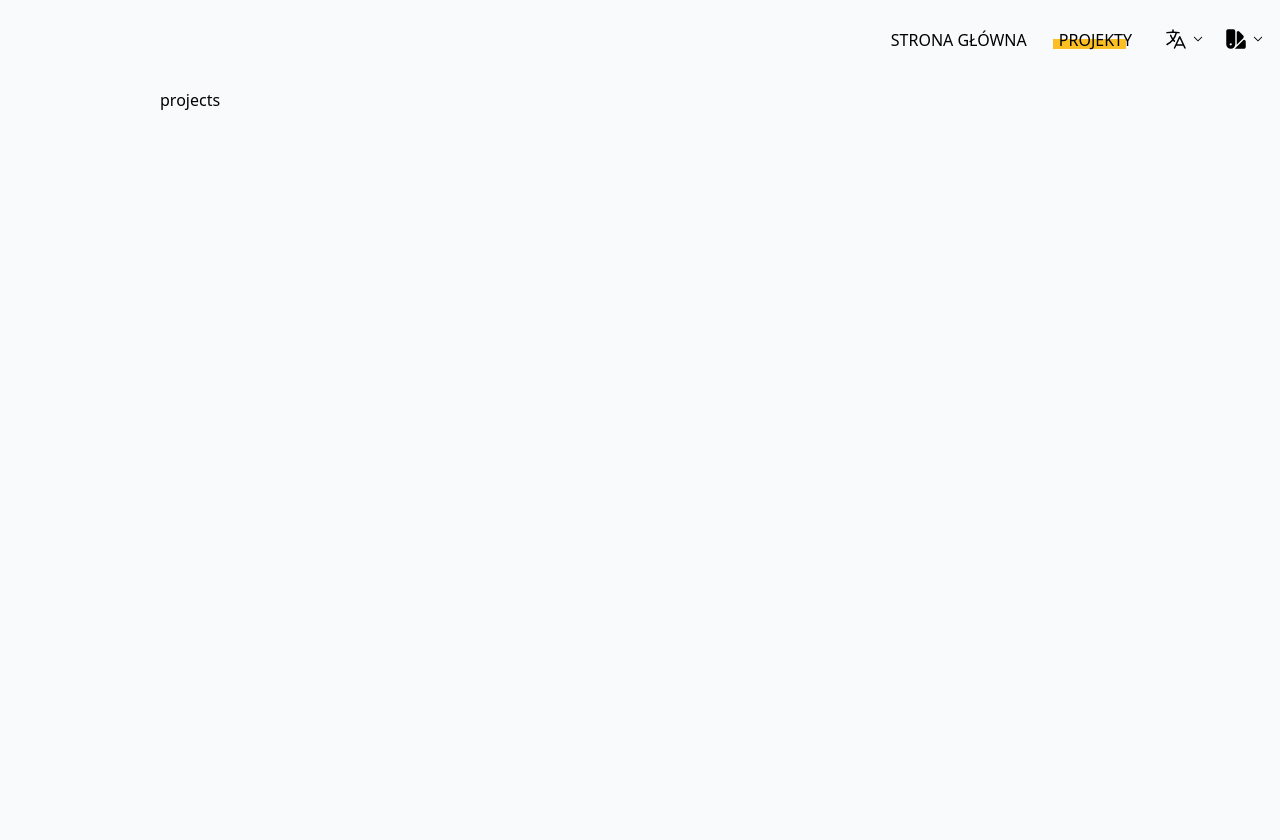
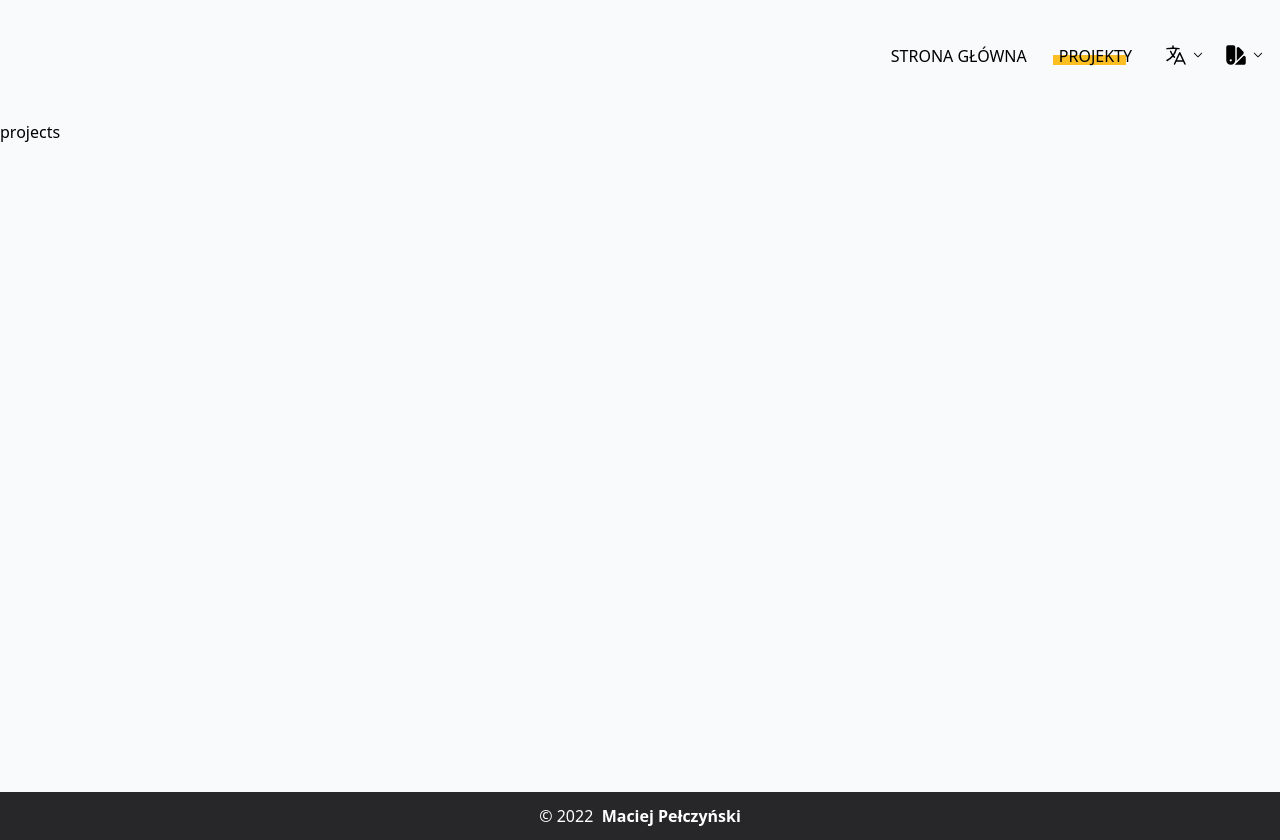
Before and after one commit to MaciejPel/portfolio, a Next.js app: page /projects in a window 1280 px wide. Before the commit the page ends 800 px from the top, so only its background shows below. Built offline with nearby package versions, Linux system fonts and the light colour scheme.

Commit message:
basic footer and scroll to top component

```diff
--- a/package.json
+++ b/package.json
@@ -7,7 +7,7 @@
 		"build": "next build",
 		"start": "next start",
 		"lint": "next lint",
-		"styles": "npx tailwindcss -o /src/styles/index.css --minify"
+		"styles": "npx tailwindcss -o ./src/styles/index.css --minify"
 	},
 	"dependencies": {
 		"@heroicons/react": "^2.0.11",
--- a/src/components/Drawer.tsx
+++ b/src/components/Drawer.tsx
@@ -22,7 +22,7 @@ const Drawer: React.FC<DrawerProps> = ({ open, onClose, children }) => {
 						<XMarkIcon className="w-8" />
 					</div>
 				</div>
-				<div className="block text-2xl">{children}</div>
+				<div className="block text-[20px]">{children}</div>
 			</div>
 			<div
 				className={`bg-black opacity-50 dark:opacity-25 z-40 h-screen left-0 top-0 w-full fixed cursor-pointer ${
--- a/src/components/Dropdown.tsx
+++ b/src/components/Dropdown.tsx
@@ -18,7 +18,7 @@ const Dropdown: React.FC<DropdownProps> = ({ open, onClick, icon, children }) =>
 				<ChevronDownIcon className="w-3" />
 			</div>
 			{open && (
-				<div className="absolute mt-1 right-0 w-36 rounded-lg dark:bg-zinc-700 bg-zinc-200 shadow-md">
+				<div className="absolute mt-1 right-0 w-36 rounded-lg dark:bg-zinc-700 bg-zinc-200">
 					<ul className="flex flex-col gap-1 p-2">{children}</ul>
 				</div>
 			)}
--- /dev/null
+++ b/src/components/Footer.tsx
@@ -0,0 +1,21 @@
+const Footer = () => {
+	return (
+		<footer
+			id="footer"
+			className="bg-zinc-800 dark:bg-zinc-700 text-white dark:text-white h-12"
+		>
+			<div className="container mx-auto px-4 flex justify-center items-center h-full">
+				&copy; {new Date().getFullYear()} &nbsp;
+				<a
+					href="https://github.com/MaciejPel"
+					target="__blank"
+					className="font-semibold hover:text-amber-400 dark:hover:text-blue-400 transition-colors"
+				>
+					Maciej Pełczyński
+				</a>
+			</div>
+		</footer>
+	);
+};
+
+export default Footer;
--- a/src/components/Header.tsx
+++ b/src/components/Header.tsx
@@ -89,12 +89,12 @@ const Header: React.FC = () => {
 				{navItems}
 			</Drawer>
 			<header
-				className={`fixed top-0 z-20 flex w-full justify-center animate-slideIn duration-300 ${
-					scrolled ? 'bg-zinc-50 dark:bg-zinc-800 shadow-md h-16' : 'h-20'
+				className={`fixed top-0 z-20 flex w-full justify-center animate-slideInTop transition-header duration-300 ${
+					scrolled ? 'bg-zinc-50 dark:bg-zinc-800 shadow-md h-20' : 'h-28'
 				}`}
 			>
 				<nav className="flex items-center p-2 min-h-[4rem] w-full">
-					<div className="flex-0 sm:gap-6 gap-2 max-w-7xl mx-auto w-full sm:justify-end justify-between items-center flex">
+					<div className="sm:gap-6 gap-2 container mx-auto w-full sm:justify-end justify-between items-center flex">
 						<div className="justify-end gap-8 md:flex hidden">{navItems}</div>
 						<div className="md:hidden flex mx-auto w-full justify-start items-center">
 							<div
--- a/src/components/Layout.tsx
+++ b/src/components/Layout.tsx
@@ -1,14 +1,16 @@
+import Footer from './Footer';
 import Header from './Header';
 import Meta from './Meta';
+import ToTop from './ToTop';
 
 const Layout: React.FC<{ children: React.ReactNode }> = ({ children }) => {
 	return (
 		<>
 			<Meta />
 			<Header />
-			<main className="flex flex-col justify-start py-2 mt-20 font-medium md:mx-auto md:max-w-4xl xl:max-w-5xl 2xl:max-w-7xl px-8 w-full">
-				{children}
-			</main>
+			<main className="mt-28 pt-2 pb-14">{children}</main>
+			<Footer />
+			<ToTop />
 		</>
 	);
 };
--- /dev/null
+++ b/src/components/ToTop.tsx
@@ -0,0 +1,31 @@
+import { ChevronUpIcon } from '@heroicons/react/24/solid';
+import { useEffect, useState } from 'react';
+
+const ToTop = () => {
+	const [scrolled, setScrolled] = useState(false);
+
+	useEffect(() => {
+		const handleResize = () => {
+			window.scrollY > 400 ? setScrolled(true) : setScrolled(false);
+		};
+		window.addEventListener('scroll', handleResize);
+		return () => {
+			window.removeEventListener('scroll', handleResize);
+		};
+	}, []);
+
+	return (
+		<div className={`fixed bottom-5 right-5 ${scrolled ? 'block' : 'hidden'}`}>
+			<button
+				title="Navigate to top"
+				type="button"
+				className="rounded-full bg-zinc-200 dark:bg-zinc-600 h-12 w-12 flex justify-center items-center hover:bg-amber-400 cursor-pointer animate-fadeIn"
+				onClick={() => window.scrollTo(0, 0)}
+			>
+				<ChevronUpIcon className="w-6" />
+			</button>
+		</div>
+	);
+};
+
+export default ToTop;
--- a/src/pages/_app.tsx
+++ b/src/pages/_app.tsx
@@ -8,7 +8,6 @@ const App = ({ Component, pageProps }: AppProps) => {
 		<ThemeProvider
 			attribute="class"
 			defaultTheme="system"
-			themes={['light', 'dark']}
 		>
 			<Layout>
 				<Component {...pageProps} />
--- a/src/pages/index.tsx
+++ b/src/pages/index.tsx
@@ -7,7 +7,7 @@ const Home: NextPage = () => {
 	const t = locale === 'en' ? en : pl;
 
 	return (
-		<div className="animate-fadeIn min-h-[300vh]">
+		<div className="container mx-auto animate-fadeIn min-h-[100vh]">
 			<h1>{t.title}</h1>
 		</div>
 	);
--- a/src/pages/projects.tsx
+++ b/src/pages/projects.tsx
@@ -1,7 +1,7 @@
 import { NextPage } from 'next';
 
 const ProjectsPage: NextPage = () => {
-	return <div className="animate-fadeIn">projects</div>;
+	return <div className="container mx-auto min-h-[77vh] animate-fadeIn">projects</div>;
 };
 
 export default ProjectsPage;
--- a/src/styles/globals.css
+++ b/src/styles/globals.css
@@ -15,3 +15,13 @@
 .light ::selection {
 	background: #fbbf24;
 }
+
+.transition-header {
+	transition-property: background-color, height;
+	transition-timing-function: cubic-bezier(0.4, 0, 0.2, 1);
+}
+
+html {
+	scroll-behavior: smooth;
+	/* scroll-padding: 88px; */
+}
--- a/tailwind.config.js
+++ b/tailwind.config.js
@@ -5,18 +5,17 @@ module.exports = {
 	theme: {
 		extend: {},
 		keyframes: {
-			slideIn: {
+			slideInTop: {
 				'0%': { transform: 'translateY(-80px);' },
 				'100%': { transform: 'translateY(0);' },
 			},
 			fadeIn: {
-				'0%': { opacity: '0;' },
-				'50%': { opacity: '0;' },
+				'0%, 50%': { opacity: '0;' },
 				'100%': { opacity: '1;' },
 			},
 		},
 		animation: {
-			slideIn: 'slideIn 500ms ease-in-out',
+			slideInTop: 'slideInTop 500ms ease-in-out',
 			fadeIn: 'fadeIn 500ms ease-in-out',
 		},
 	},
```
